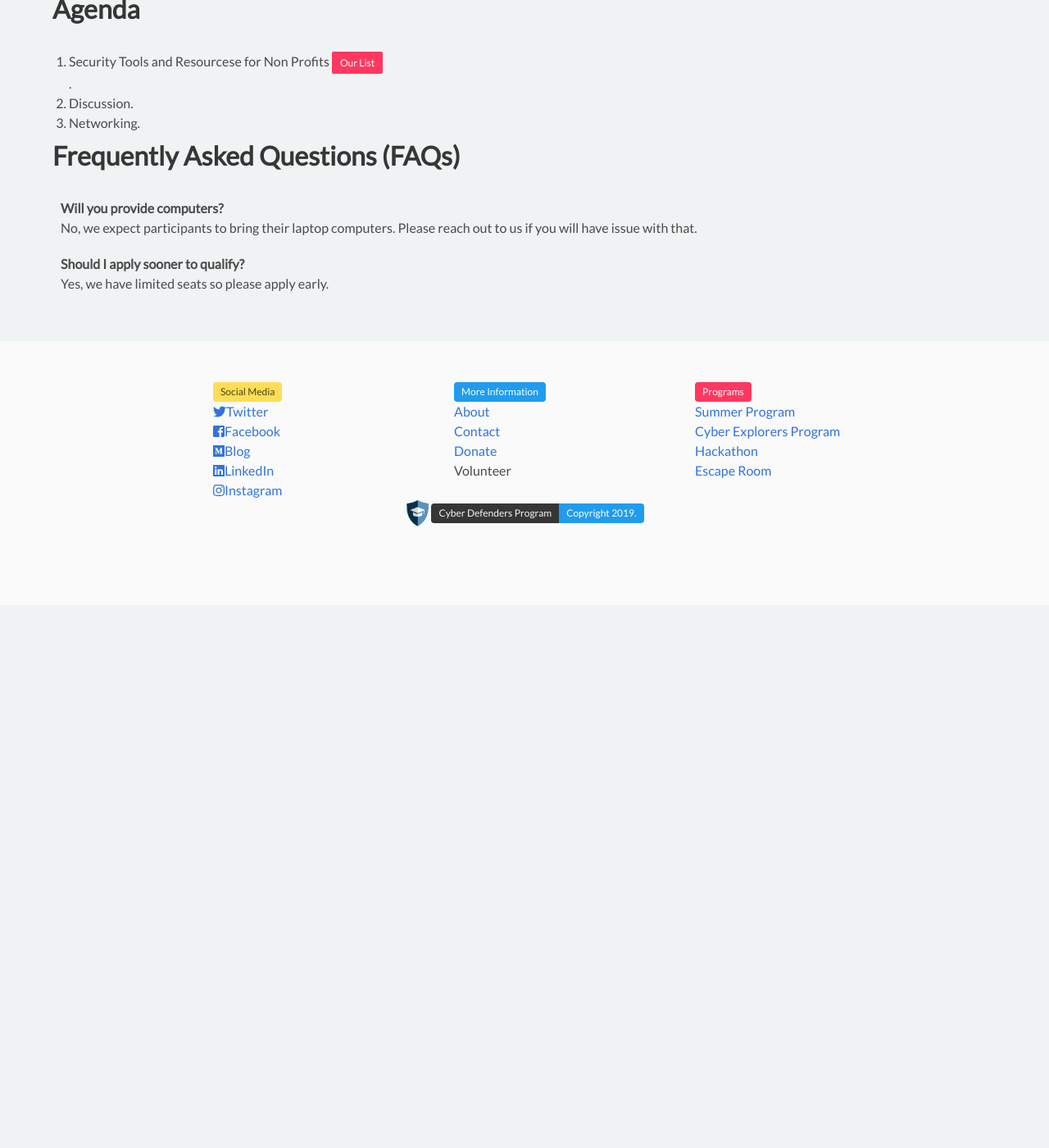
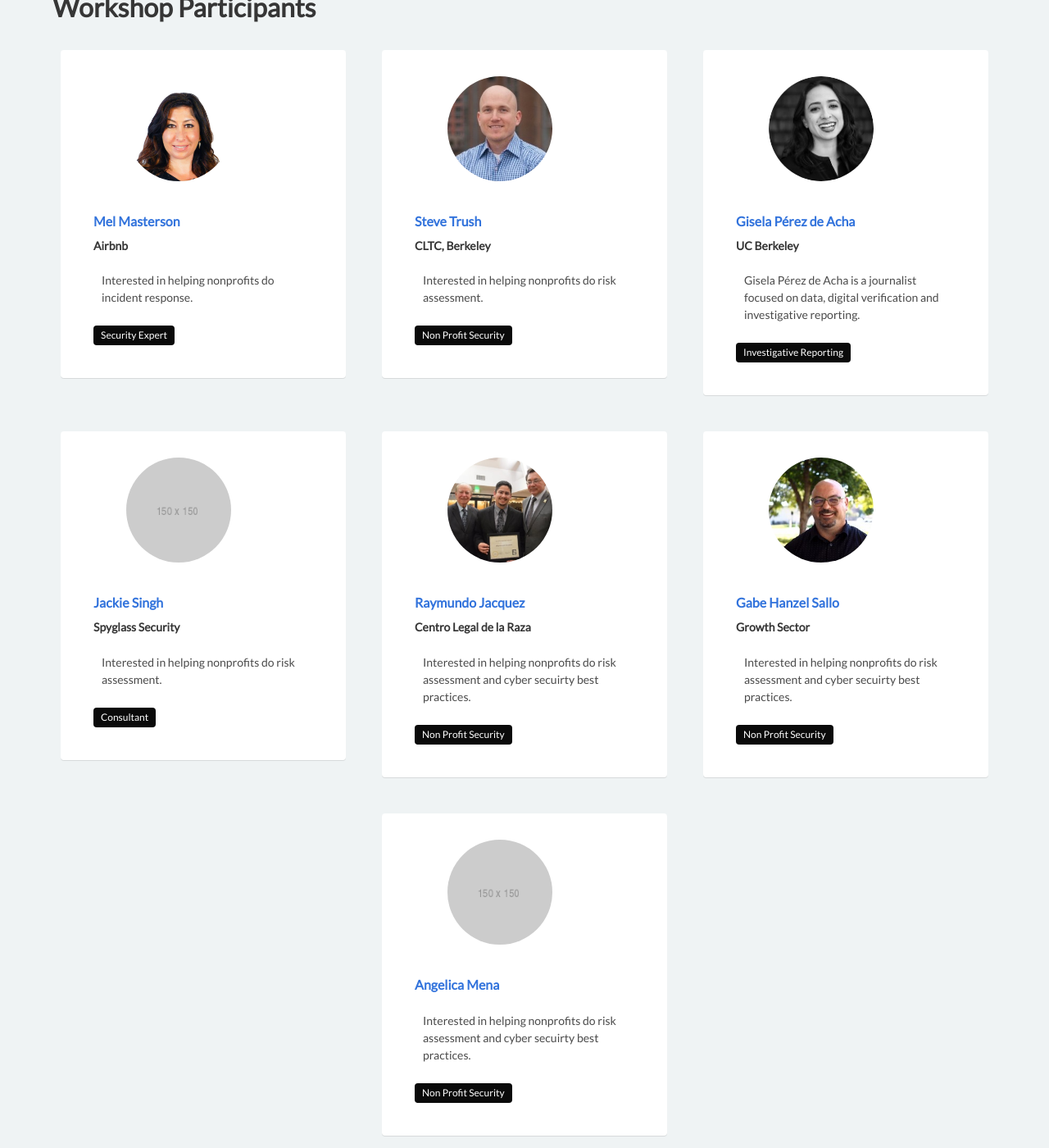
Before and after one commit to cyberdefendersprogram/www-homepage, a Jekyll site: the page built from workshop.html, in a window 1280 px wide and 1400 px high, scrolled down 1437 px. Shown: the whole window at 82% size. Built offline with Jekyll 4.4.1, drawn with Linux system fonts in a browser that asks for light colours; nearby versions of some CDN libraries; before the commit the page ends 2175 px from its top, so only the background shows below that; some of the changed text lies outside the part shown.

Commit message:
participant updates

```diff
--- a/workshop.html
+++ b/workshop.html
@@ -2,6 +2,56 @@
 layout: default
 title: Navigating Cybersecurity challenges as a Public Good Organization
 permalink: /workshop/
+participants:
+    - name: Mel Masterson
+      company: Airbnb
+      linkedin:
+      photo: assets/images/workshop/participants/mel.jpeg
+      description: Interested in helping nonprofits do incident response.
+      tags:
+        - Security Expert
+    - name: Steve Trush
+      company: CLTC, Berkeley
+      linkedin: https://www.linkedin.com/in/trushs/
+      photo: assets/images/workshop/participants/steve.jpeg
+      description: Interested in helping nonprofits do risk assessment.
+      tags:
+        - Non Profit Security
+    - name: Gisela Pérez de Acha
+      company: UC Berkeley
+      linkedin: https://www.giselaperezdeacha.com/gisela
+      photo: assets/images/workshop/participants/gisela.jpeg
+      description: Gisela Pérez de Acha is a journalist focused on data, digital verification and investigative reporting.
+      tags:
+        - Investigative Reporting
+    - name: Jackie Singh
+      company: Spyglass Security
+      linkedin:
+      photo: assets/images/workshop/participants/placeholder.png
+      description: Interested in helping nonprofits do risk assessment.
+      tags:
+        - Consultant
+    - name: Raymundo Jacquez
+      company: Centro Legal de la Raza
+      linkedin: https://www.linkedin.com/in/raymundo-jacquez-68b3a07a/
+      photo: assets/images/workshop/participants/raymundo.jpeg
+      description: Interested in helping nonprofits do risk assessment and cyber secuirty best practices.
+      tags:
+        - Non Profit Security
+    - name: Gabe Hanzel Sallo
+      company: Growth Sector
+      linkedin: https://www.linkedin.com/in/gabriel-hanzel-sello-9809a27/
+      photo: assets/images/workshop/participants/gabe.jpeg
+      description: Interested in helping nonprofits do risk assessment and cyber secuirty best practices.
+      tags:
+        - Non Profit Security
+    - name: Angelica Mena
+      company:
+      linkedin:
+      photo: assets/images/workshop/participants/placeholder.png
+      description: Interested in helping nonprofits do risk assessment and cyber secuirty best practices.
+      tags:
+        - Non Profit Security
 ---
 <div class="hero is-info is-medium has-background">
     <img alt="Fill Murray" class="hero-background is-transparent"/>
@@ -30,7 +80,8 @@ permalink: /workshop/
 </div>
 <hr/>
 <section>
-        <div class="container is-fluid">
+        <div class="container">
+            <h1 class="title">Summer Program</h1>
             <div class="columns">
                     <div class="column">
                         <img src="{{site.url}}{{site.baseurl}}assets/images/workshop/students-1.jpg">
@@ -45,15 +96,53 @@ permalink: /workshop/
         </div>
     </section>
 <hr/>
+<section>
+    <div class="container">
+        <h1 class="title">Workshop Participants</h1>
+        <div class="columns is-multiline is-mobile is-centered">
+        {% for participant in page.participants %}
+            <div class="column is-one-third">
+                <div class="card is-shady">
+                    <div class="card-image">
+                        <figure class="image is-128x128">
+                                <img class="is-rounded" src={{site.url}}{{site.baseurl}}{{participant.photo}}>
+                        </figure>
+                    </div>
+                    <div class="card-content">
+                        <div class="content">
+                            <h4><a href="{{participant.linkedin}}">{{participant.name}}</a></h4>
+                            <h6>{{participant.company}}</h6>
+                            <p>{{participant.description}}</p>
+                            {% for tag in participant.tags %}
+                            <span class="tag is-black">{{tag}}</span>
+                            {% endfor %}
+                        </div>
+                    </div>
+                </div>
+            </div>
+        {% endfor %}
+        </div>
+    </div>
+</section>
+<hr/>
 <section class="section">
     <div class="container">
-        <h1 class="title">Agenda</h1>
+        <h1 class="title">Workshop Resources</h1>
         <ol>
             <li>Security Tools and Resourcese for Non Profits <a class="button is-small is-danger" href="/securitytools4nonprofits">Our List</a></li>.
-            <li>Discussion.</li>
-            <li>Networking.</li>
         </ol>
+
+        <h1 class="title">Proposed Agenda</h1>
+        <ul>
+             <li>6:00-6:30 pm - Arrival, registration, networking.</li>
+             <li>6:30-7:00 pm - Introductory presentation on unique cybersecurity challenges facing public good orgs. These topics will cover highlights from 15-minute interviews with attendees.</li>
+             <li>7:00-7:30 pm - Presentation on tools and strategies for public good organizations.</li>
+             <li>7:30-8:00 pm - A collaborative problem solving design session on cybersecurity for public good orgs.</li>
+             <li>8:00-8:30 pm - Pitch for Cyber Security Programs to assist public good orgs in the Bay Area</li>
+             <li>8:30-9:00 pm - Networking</li>
+        </ul>
     </div>
+    <hr/>
     <div class="container">
         <h1 class="title">Frequently Asked Questions (FAQs)</h1>
         <p><b>Will you provide computers?</b><br>No, we expect participants to bring their laptop computers. Please reach out to us if you will have issue with that.</p>
```
Also changed, not shown: assets/images/workshop/participants/gabe.jpeg (added), assets/images/workshop/participants/gisela.jpeg (added), assets/images/workshop/participants/mel.jpeg (added), assets/images/workshop/participants/placeholder.png (added), assets/images/workshop/participants/raymundo.jpeg (added), assets/images/workshop/participants/steve.jpeg (added).
